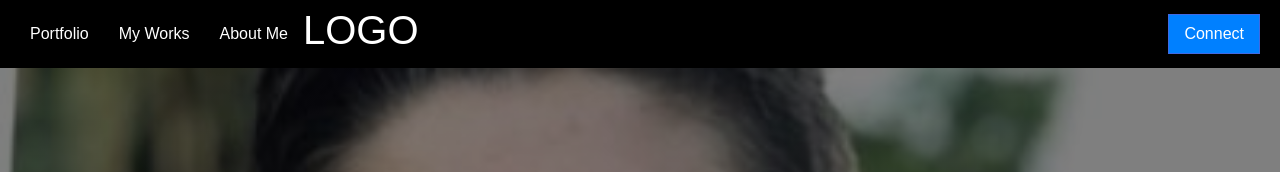
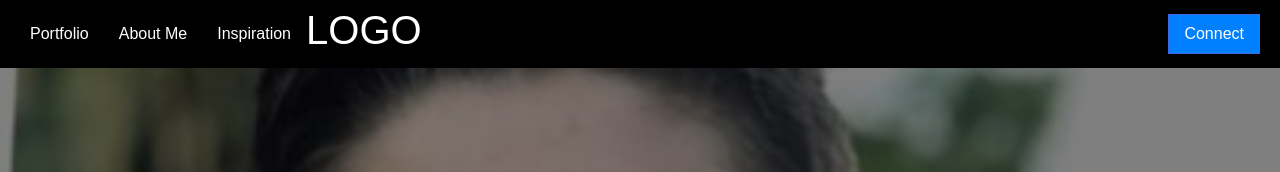
Before and after one commit to torourke14/portfolio-site, a React (Create React App) app in the folder tanners_website/: page / in a window 1280 px wide. Shown: the top 172 px of the page. Built offline with nearby package versions, Linux system fonts and the light colour scheme.

Commit message:
small routing changes

```diff
--- a/tanners_website/src/App.js
+++ b/tanners_website/src/App.js
@@ -4,8 +4,9 @@ import { Tab, Tabs, TabList, TabPanel } from 'react-tabs';
 import './App.css';
 
 import Portfolio from './pages/Portfolio';
-//import Connect from './pages/Connect';
-//import AboutMe from './pages/AboutMe';
+import AboutMe from './pages/AboutMe';
+import Connect from './pages/Connect';
+import Inspiration from './pages/Inspiration';
 
 //import bg from './images/LinkedInPic.jpg';
 
@@ -14,23 +15,26 @@ class App extends React.Component {
       render() {
         return (
             <div>
-                <Home />
+                <Master />
             </div>
 
         );
     }
 }
 
-class Home extends React.Component {
+class Master extends React.Component {
     constructor(props) {
         super(props);
 
         this.state = {
+            currentPage: <Portfolio />,
+            currentRoute: 'Portfolio',
             menuActive: false,
             submenuActive: false,
         }
 
         this.closeSubMenu = this.closeSubmenu.bind(this);
+        this.renderSwitch = this.renderSwitch.bind(this);
     }
 
     closeSubmenu(e) {
@@ -42,17 +46,79 @@ class Home extends React.Component {
         }
     }
 
+    renderSwitch(page) {
+        switch(page) {
+            case page === this.state.currentRoute:
+                return;
+            case 'Portfolio':
+                this.setState({
+                    currentPage: <Portfolio path="/" />,
+                    currentRoute: 'Portfolio',
+                    menuActive: false
+                });
+                return;
+            case 'About':
+                this.setState({
+                    currentRoute: 'AboutMe',
+                    menuActive: false
+                });
+                return;
+            case 'Connect':
+                this.setState({
+                    currentPage: <Connect path="/connect"/>,
+                    currentRoute: 'Connect',
+                    menuActive: false
+                });
+                return;
+            case 'Inspiration':
+                this.setState({
+                    currentPage: <Inspiration path="/inspiration"/>,
+                    currentRoute: 'Inspiration',
+                    menuActive: false
+                });
+                return;
+            default:
+                this.setState({
+                    currentRoute: 'Portfolio',
+                    menuActive: false
+                });
+                return;
+        }
+}
+
     render() {
+        let route = this.state.currentRoute;
+        let currentComponent;
+
+        if (route === "Portfolio") {
+            currentComponent = <Portfolio path="/"/>;
+        } else if (route === 'AboutMe') {
+            currentComponent = <AboutMe path="/about"/>;
+        } else if (route === 'Connect') {
+            currentComponent = <Connect path="/connect"/>;
+        } else if (route === 'Inspiration') {
+            currentComponent = <Inspiration path="/inspo"/>;
+        } else {
+            currentComponent = <Portfolio path="/"/>;
+        }
         return (
             <div className="App" onClick = {(e) => this.closeSubMenu(e)}>
 
                     <ul className={(this.state.menuActive) ? "menu active" : "menu"}>
                         <li className="logo">LOGO</li>
 
-                        <li className="item"> <a>Portfolio</a> </li>
-                        <li className="item"> <a>My Works</a> </li>
-                        <li className="item button"><a href="#">Connect</a></li>
-                        <li className="item"> <a>About Me</a> </li>
+                        <li className="item">
+                            <a onClick={() => this.renderSwitch('Portfolio')}>Portfolio</a>
+                        </li>
+                        <li className="item">
+                            <a onClick={() => this.renderSwitch('About')}>About Me</a>
+                        </li>
+                        <li className="item button">
+                            <a onClick={() => this.renderSwitch('Connect')}>Connect</a>
+                        </li>
+                        <li className="item">
+                            <a onClick={() => this.renderSwitch('Inspiration')}>Inspiration</a>
+                        </li>
 
                         <li className="toggle" onClick = { () => this.setState((prevState) => {return {menuActive: !prevState.menuActive}}) }>
                             {(this.state.menuActive)
@@ -64,7 +130,9 @@ class Home extends React.Component {
                         </li>
                     </ul>
 
-                    <Portfolio />
+                    <div>
+                        {currentComponent}
+                    </div>
             </div>
         );
     }
--- /dev/null
+++ b/tanners_website/src/pages/Inspiration.js
@@ -0,0 +1,12 @@
+import React from 'react';
+import './Inspiration.css';
+
+class Inspiration extends React.Component {
+        render() {
+                return (
+                        <div>Inspiration!!!</div>
+                )
+        }
+}
+
+export default Inspiration;
--- a/tanners_website/src/pages/Portfolio.css
+++ b/tanners_website/src/pages/Portfolio.css
@@ -32,7 +32,7 @@
         color: white;
 
         display: flex;
-        flex-flow: row nowrap;
+        flex-flow: row wrap;
         align-items: baseline;
     }
     #hero-name {
```
Also changed, not shown: tanners_website/src/images/Letterspace.jpg (added), tanners_website/src/pages/Inspiration.css (added).
